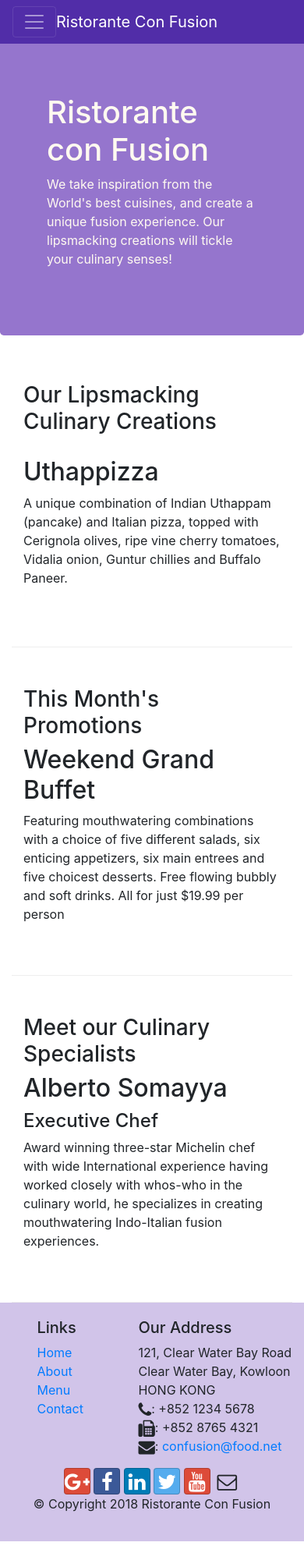
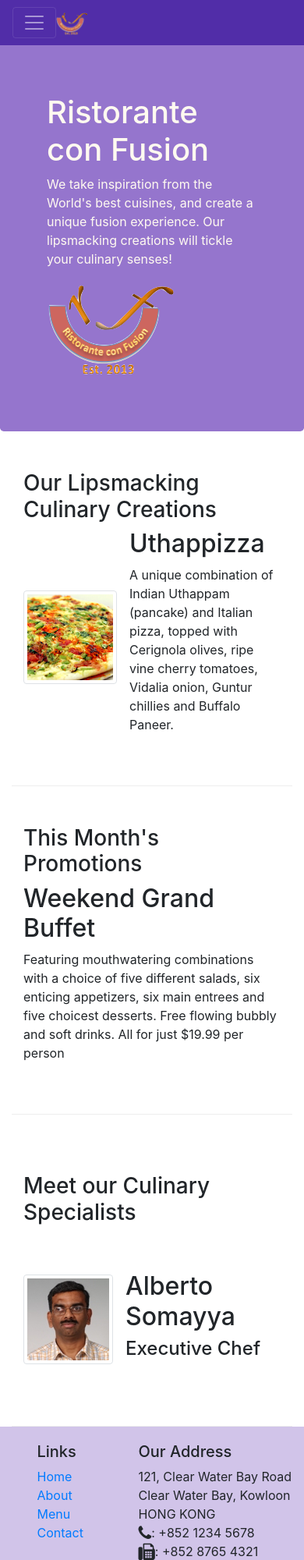
Before and after one commit to The-Reacher/conFusion, a website: page index.html in a window 390 px wide. Shown: the top 2000 px of the page at 78% size. Before the commit the page ends 1976 px from the top, so only its background shows below. Drawn offline with nearby package versions, Linux system fonts and the light colour scheme.

Commit message:
Images & Media

```diff
--- a/index.html
+++ b/index.html
@@ -22,7 +22,7 @@
         <button class="navbar-toggler" type="button" data-toggle="collapse" data-target="#Navbar">
             <span class="navbar-toggler-icon"></span>
         </button>
-        <a class="navbar-brand mr-auto" href="#">Ristorante Con Fusion</a>
+        <a class="navbar-brand mr-auto" href="#"><img src="img/logo.png" height="30" width="41"></a>
         <div class="collapse navbar-collapse" id="Navbar">
             <ul class="navbar-nav mr-auto">
                 <li class="nav-item active"><a class="nav-link" href="#"><span class="fa fa-home fa-lg"></span> Home</a></li>
@@ -40,7 +40,8 @@
                     <h1>Ristorante con Fusion</h1>
                     <p>We take inspiration from the World's best cuisines, and create a unique fusion experience. Our lipsmacking creations will tickle your culinary senses!</p>
                 </div>
-                <div class="col-12 col-sm">
+                <div class="col-12 col-sm align-self-center">
+                    <img src="img/logo.png" class="img-fluid">
                 </div>
             </div>
         </div>
@@ -52,8 +53,14 @@
                 <h3>Our Lipsmacking Culinary Creations</h3>
             </div>
             <div class="col col-sm order-sm-first col-md">
-                <h2>Uthappizza</h2>
-                <p>A unique combination of Indian Uthappam (pancake) and Italian pizza, topped with Cerignola olives, ripe vine cherry tomatoes, Vidalia onion, Guntur chillies and Buffalo Paneer.</p>
+                <div class="media">
+                    <img class="d-flex mr-3 img-thumbnail align-self-center"
+                        src="img/uthappizza.png" alt="uthappizza">
+                    <div class="media-body">
+                        <h2 class="mt-0">Uthappizza</h2>
+                        <p>A unique combination of Indian Uthappam (pancake) and Italian pizza, topped with Cerignola olives, ripe vine cherry tomatoes, Vidalia onion, Guntur chillies and Buffalo Paneer.</p>
+                    </div>
+                </div>
             </div>
         </div>
 
@@ -73,9 +80,14 @@
                 <h3>Meet our Culinary Specialists</h3>
             </div>
             <div class="col col-sm order-sm-first col-md">
-                <h2>Alberto Somayya</h2>
-                <h4>Executive Chef</h4>
-                <p>Award winning three-star Michelin chef with wide International experience having worked closely with whos-who in the culinary world, he specializes in creating mouthwatering Indo-Italian fusion experiences. </p>
+                <div class="media">
+                    <img class="d-flex mr-3 img-thumbnail align-self-center" src="img/alberto.png" alt="alberto">
+                    <div class="media-body">
+                        <h2 class="mt-0">Alberto Somayya</h2>
+                        <h4>Executive Chef</h4>
+                        <p class="d-none d-sm-block">Award winning three-star Michelin chef with wide International experience having worked closely with whos-who in the culinary world, he specializes in creating mouthwatering Indo-Italian fusion experiences. </p>
+                    </div>
+                </div>
             </div>
         </div>
     </div>
```
Also changed, not shown: aboutus.html (+4 -3 lines), contactus.html (+3 -2 lines), img/alberto.png (added), img/buffet.png (added), img/logo.png (added), img/uthappizza.png (added), 1 other file.
